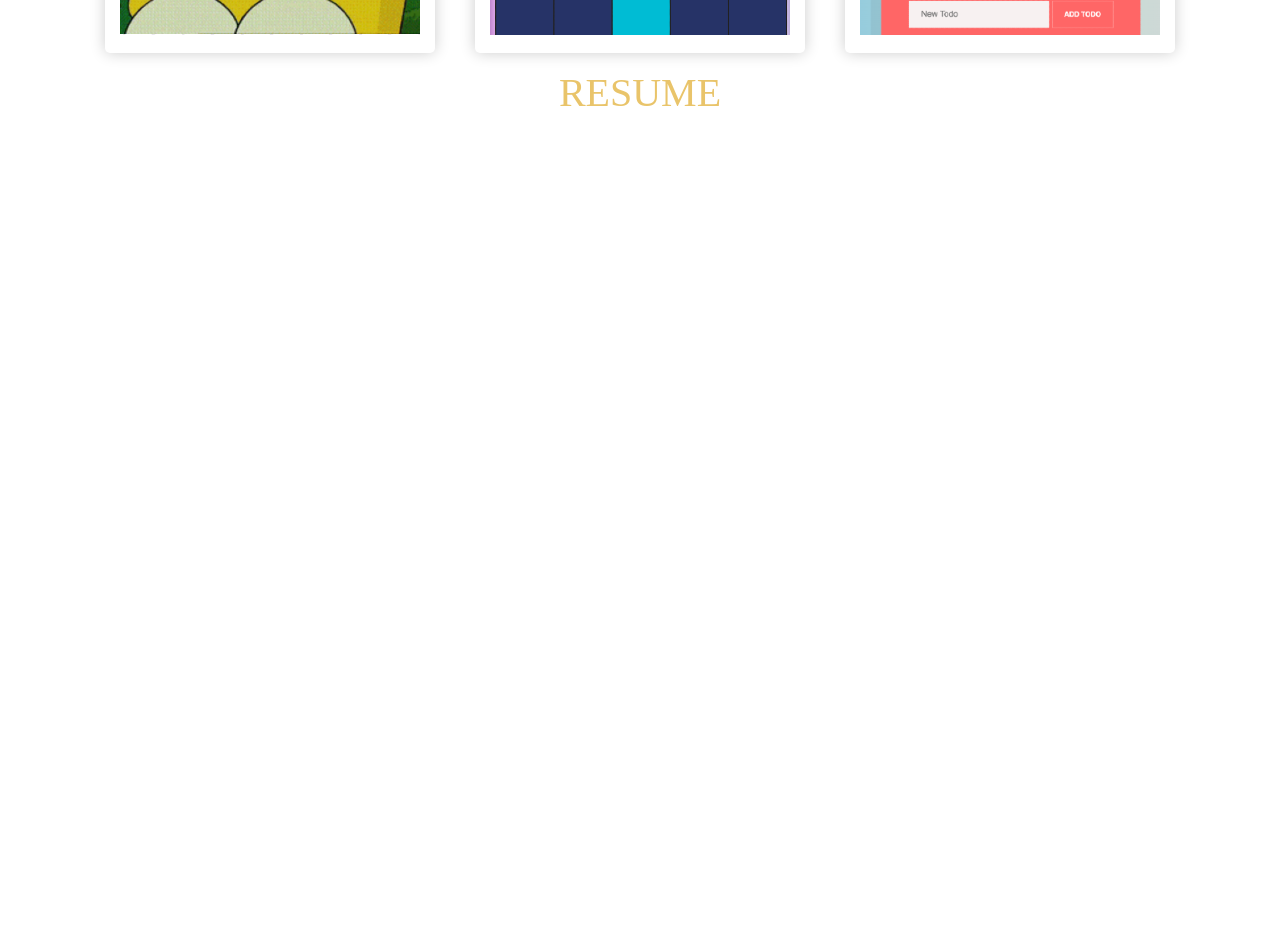
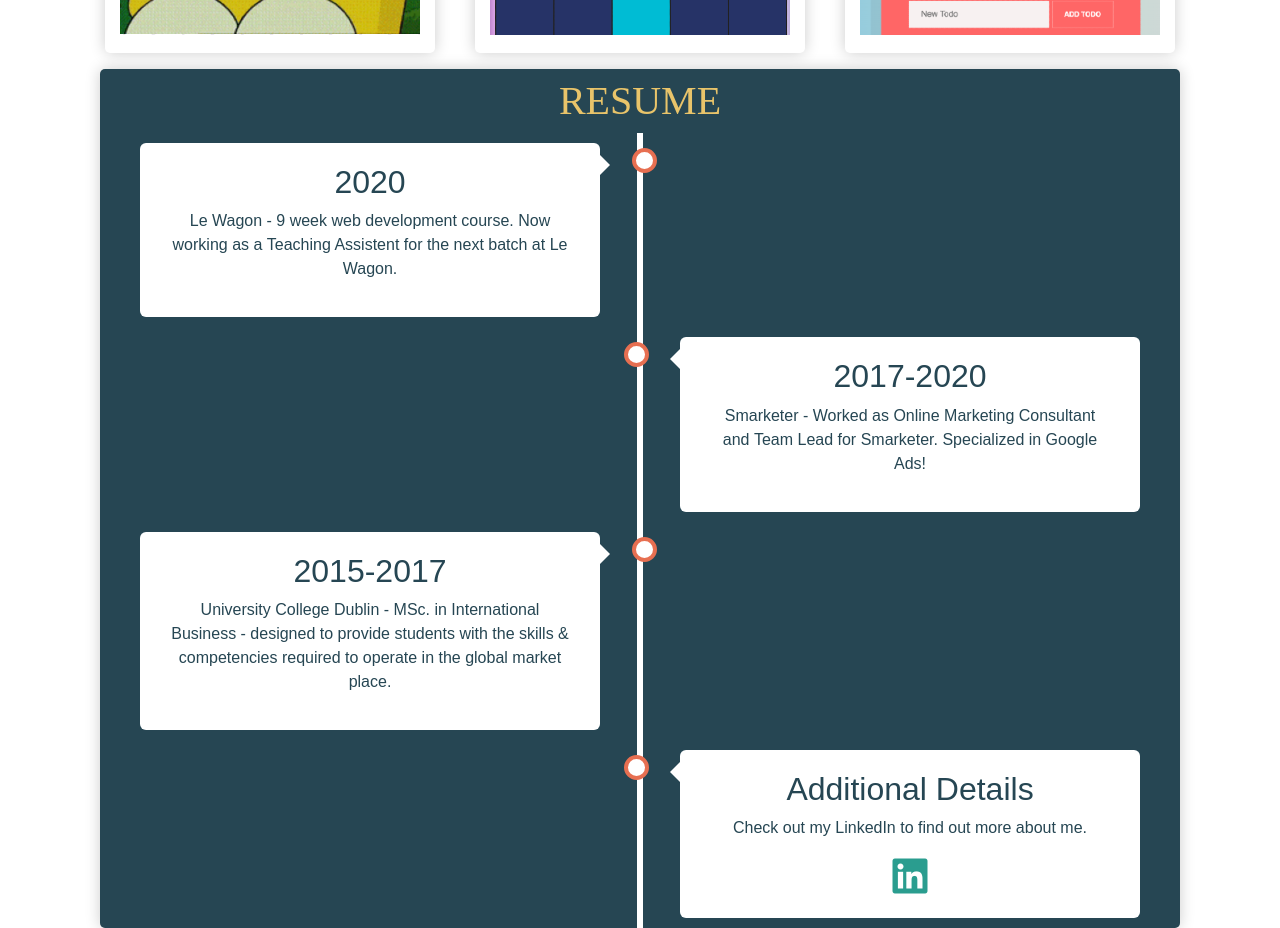
Before and after one commit to fenagel/portfolio, a React (Create React App) app: page / in a window 1280 px wide. Shown: the part 1520-2448 px from the top of the page. Before the commit the page ends 1645 px from the top, so only its background shows below. Built offline with nearby package versions, Linux system fonts and the light colour scheme.

Commit message:
added resume page

```diff
--- a/src/Resume.css
+++ b/src/Resume.css
@@ -1,3 +1,125 @@
 .Resume {
   text-align: center;
+  background-color: #264653;
+  border-radius: 5px;
+  box-shadow: 0 0 15px rgba(0,0,0,0.2);
+  box-sizing: border-box;
 }
+
+.timeline {
+  position: relative;
+  max-width: 1200px;
+  margin: 0 auto;
+}
+
+.timeline::after {
+  content: '';
+  position: absolute;
+  width: 6px;
+  background-color: white;
+  top: 0;
+  bottom: 0;
+  left: 50%;
+  margin-left: -3px;
+}
+.container-timeline {
+  padding: 10px 40px;
+  position: relative;
+  background-color: inherit;
+  width: 50%;
+}
+
+.container-timeline::after {
+  content: '';
+  position: absolute;
+  width: 25px;
+  height: 25px;
+  right: -17px;
+  background-color: white;
+  border: 4px solid #e76f51;
+  top: 15px;
+  border-radius: 50%;
+  z-index: 1;
+}
+
+.left {
+  left: 0;
+}
+
+.right {
+  left: 50%;
+}
+
+.left::before {
+  content: " ";
+  height: 0;
+  position: absolute;
+  top: 22px;
+  width: 0;
+  z-index: 1;
+  right: 30px;
+  border: medium solid white;
+  border-width: 10px 0 10px 10px;
+  border-color: transparent transparent transparent white;
+}
+
+.right::before {
+  content: " ";
+  height: 0;
+  position: absolute;
+  top: 22px;
+  width: 0;
+  z-index: 1;
+  left: 30px;
+  border: medium solid white;
+  border-width: 10px 10px 10px 0;
+  border-color: transparent white transparent transparent;
+}
+
+.right::after {
+  left: -16px;
+}
+
+.content {
+  padding: 20px 30px;
+  background-color: white;
+  position: relative;
+  border-radius: 6px;
+}
+
+@media screen and (max-width: 600px) {
+/* Place the timelime to the left */
+  .timeline::after {
+    left: 31px;
+  }
+
+/* Full-width containers */
+  .container-timeline {
+    width: 100%;
+    padding-left: 70px;
+    padding-right: 25px;
+  }
+
+/* Make sure that all arrows are pointing leftwards */
+  .container-timeline::before {
+    left: 60px;
+    border: medium solid white;
+    border-width: 10px 10px 10px 0;
+    border-color: transparent white transparent transparent;
+  }
+
+/* Make sure all circles are at the same spot */
+  .left::after, .right::after {
+    left: 15px;
+  }
+
+/* Make all right containers behave like the left ones */
+  .right {
+    left: 0%;
+  }
+}
+
+.Resume i {
+  font-size: 40px;
+  color:#2a9d8f;
+}
--- a/src/Resume.js
+++ b/src/Resume.js
@@ -4,7 +4,34 @@
 function Resume(props) {
   return (
     <div className="Resume">
-      <h1 className="Header">RESUME</h1>
+      <h1 className="Header pt-2">RESUME</h1>
+      <div class="timeline">
+        <div class="container-timeline left">
+          <div class="content">
+            <h2>2020</h2>
+            <p><strong>Le Wagon</strong> - 9 week web development course. Now working as a <strong>Teaching Assistent</strong> for the next batch at Le Wagon.</p>
+          </div>
+        </div>
+        <div class="container-timeline right">
+          <div class="content">
+            <h2>2017-2020</h2>
+            <p><strong>Smarketer</strong> - Worked as <strong>Online Marketing Consultant</strong> and <strong>Team Lead</strong> for Smarketer. Specialized in Google Ads!</p>
+          </div>
+        </div>
+        <div class="container-timeline left">
+          <div class="content">
+            <h2>2015-2017</h2>
+            <p><strong>University College Dublin</strong> - <strong>MSc. in International Business</strong> - designed to provide students with the skills & competencies required to operate in the global market place.</p>
+          </div>
+        </div>
+        <div class="container-timeline right">
+          <div class="content">
+            <h2>Additional Details</h2>
+            <p>Check out my LinkedIn to find out more about me.</p>
+            <a target="blank" href="https://www.linkedin.com/in/fenagel/"><i className="fab fa-linkedin"></i></a>
+          </div>
+        </div>
+      </div>
     </div>
   )
 }
```
